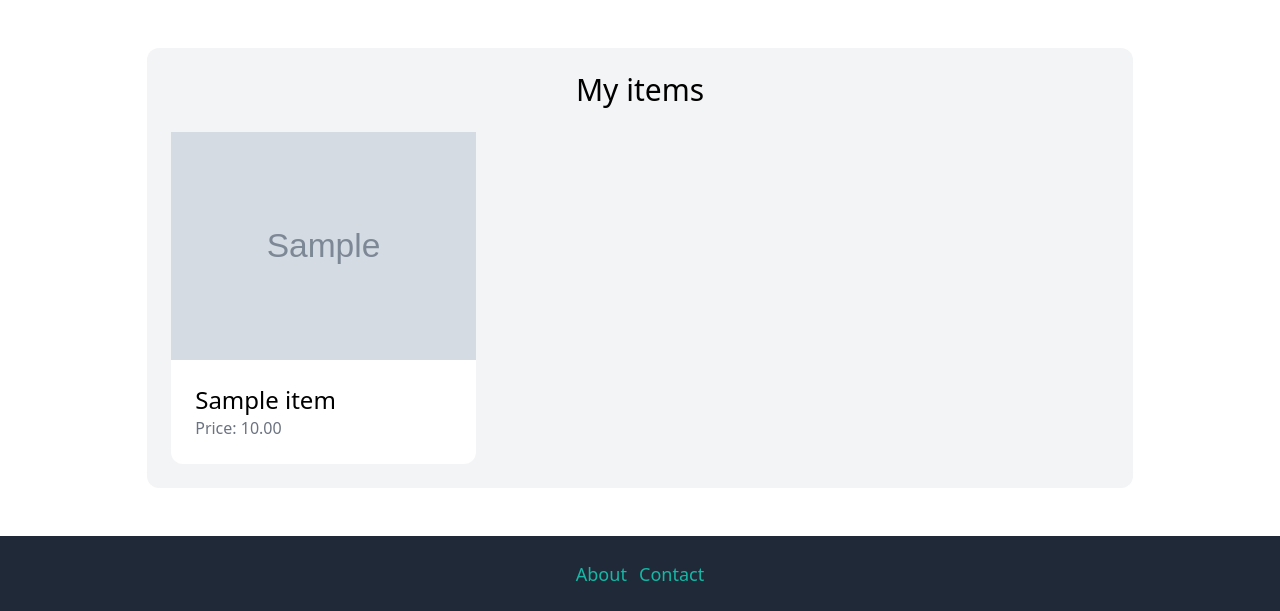
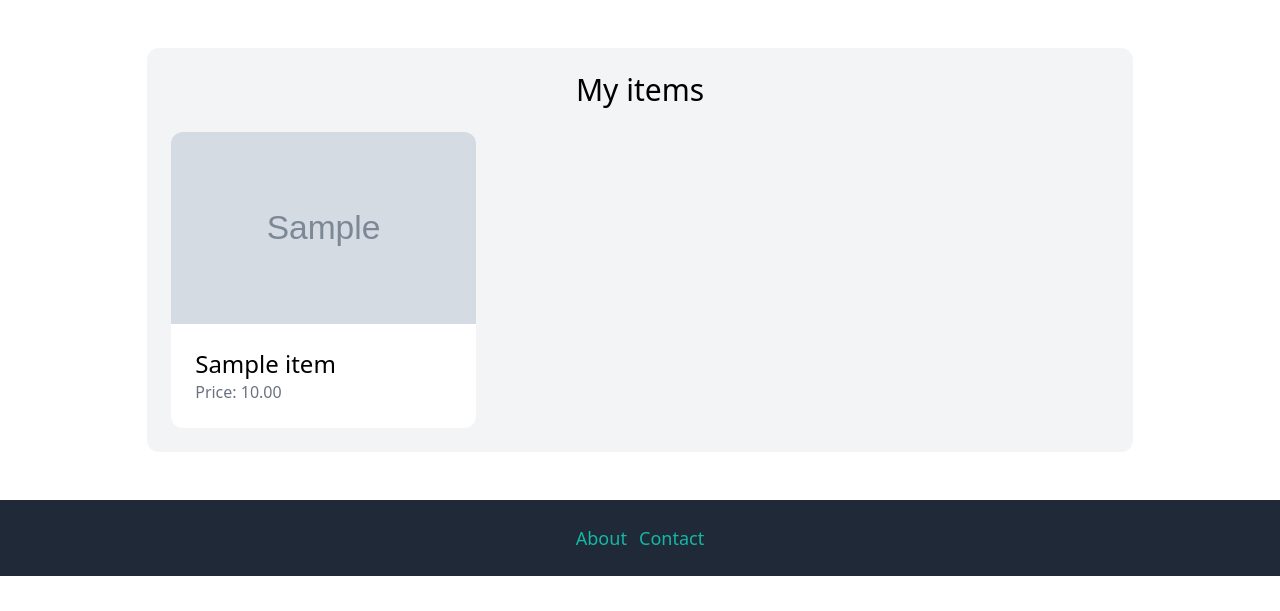
Before and after one commit to doteins/djangommerce, a Django app: page /user/items/ in a window 1280 px wide. Shown: the part 73-684 px from the top of the page. Run offline with Django 4.2, Linux system fonts and the light colour scheme; a user stored in the database is signed in; tables that the repository leaves empty hold one stand-in row (values such as "Sample post"); grey boxes marked "Sample" are stand-in pictures; some libraries are stand-ins or nearby versions.

Commit message:
Show random picture if item does not have one

```diff
--- a/product/templates/user_items.html
+++ b/product/templates/user_items.html
@@ -14,7 +14,13 @@
     <div>
       <a href="{% url 'item:detail' item.id %}">
         <div>
-          <img src="{{ item.image.url }}" alt="item.name">
+          {% if item.image %}
+          <img src="{{ item.image.url }}" alt="{{ item.name }}" class="rounded-t-xl object-cover h-48 w-96"
+            loading="lazy">
+          {% else %}
+          <img src="https://unsplash.it/g/48/96" alt="No image" class="rounded-t-xl object-cover h-48 w-96"
+            loading="lazy">
+          {% endif %}
         </div>
         <div class="p-6 bg-white rounded-b-xl">
           <h2 class="text-2xl">{{ item.name }}</h2>
```
